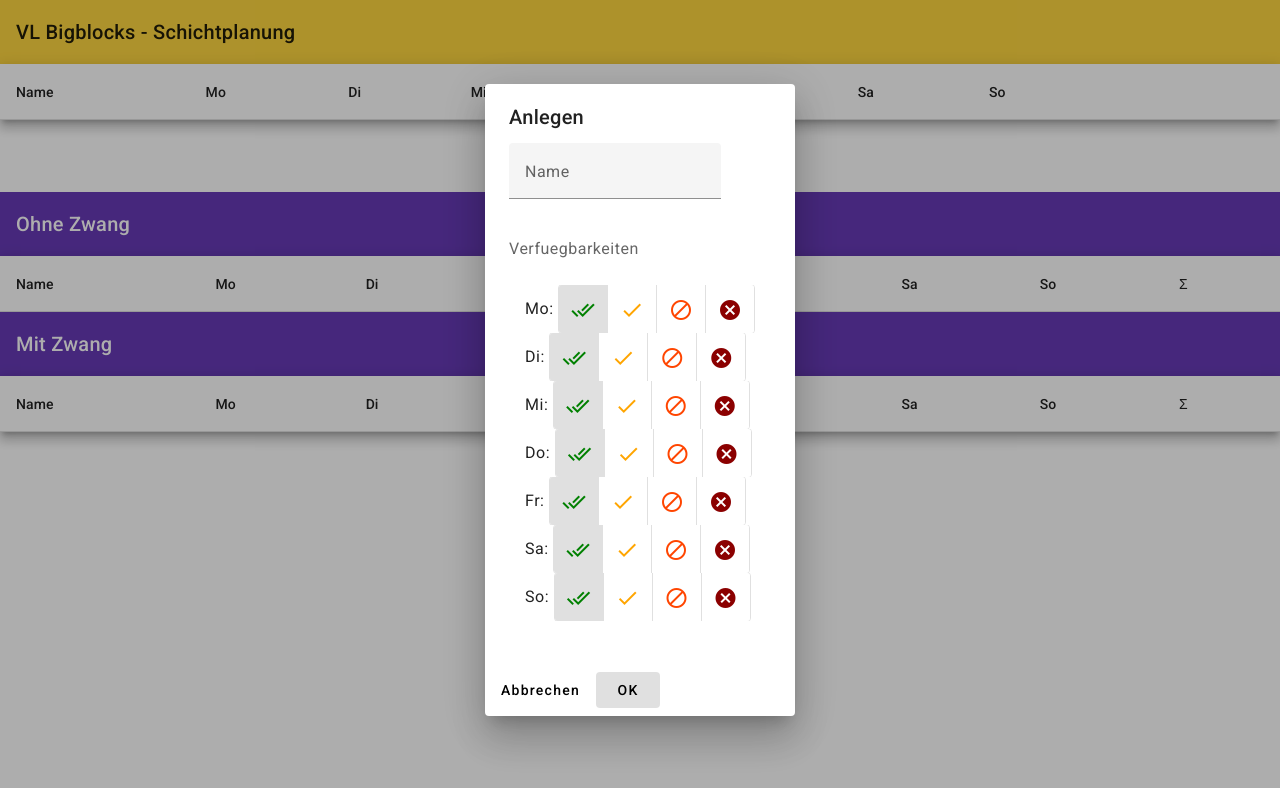
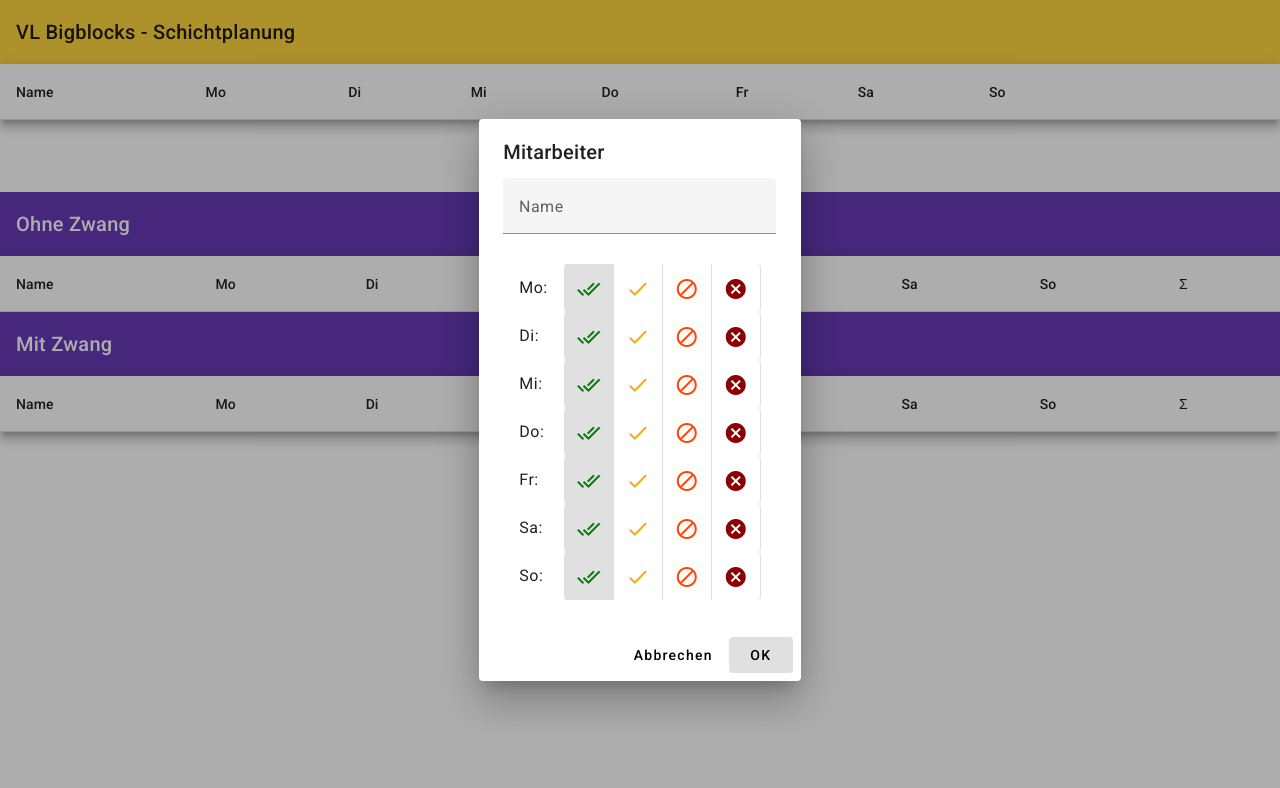
Before and after one commit to TiloHeidasch/vlbb, an Angular app: page / in a window 1280 px wide. Both pictures are taken after a click on the button "add". Shown: the top 788 px of the page. Built offline with nearby package versions, Linux system fonts and the light colour scheme.

Commit message:
Verbesserung Mitarbeiter Dialog

```diff
--- a/src/app/app.component.ts
+++ b/src/app/app.component.ts
@@ -88,8 +88,10 @@ export class AppComponent {
     });
 
     dialogRefCreate.afterClosed().subscribe((mitarbeiter) => {
-      this.mitarbeiterListe.push(mitarbeiter);
-      this.berechneBeide();
+      if (mitarbeiter) {
+        this.mitarbeiterListe.push(mitarbeiter);
+        this.berechneBeide();
+      }
     });
   }
   openEditDialog(mitarbeiter: Mitarbeiter): void {
--- a/src/app/mitarbeiter-dialog/mitarbeiter-dialog.component.html
+++ b/src/app/mitarbeiter-dialog/mitarbeiter-dialog.component.html
@@ -1,6 +1,6 @@
-<h1 mat-dialog-title>Anlegen</h1>
+<h1 mat-dialog-title>Mitarbeiter</h1>
 <div mat-dialog-content>
-    <mat-form-field >
+    <mat-form-field style="width:100%">
   <mat-label>Name</mat-label>
   <input matInput type="text" [(ngModel)]="mitarbeiter.mitarbeiterName">
   <button *ngIf="mitarbeiter.mitarbeiterName" matSuffix mat-icon-button aria-label="Clear" (click)="mitarbeiter.mitarbeiterName=''">
@@ -8,34 +8,45 @@
   </button>
 </mat-form-field>
 
-  <p>Verfuegbarkeiten</p>
   <mat-list>
     <mat-list-item>
-        Mo: <app-mitarbeiter-dialog-tag-verfuegbarkeit [verfuegbarkeit]="mitarbeiter.tagverfuegbarkeit.mo" (verfuegbarkeitvalueChange)="mitarbeiter.tagverfuegbarkeit.mo=$event" />
+      <div style="display: flex; width: 100%; justify-content: space-between; align-items:center">
+        <span style="margin-right: 1rem;">Mo:</span><app-mitarbeiter-dialog-tag-verfuegbarkeit [verfuegbarkeit]="mitarbeiter.tagverfuegbarkeit.mo" (verfuegbarkeitvalueChange)="mitarbeiter.tagverfuegbarkeit.mo=$event" />
+        </div>
     </mat-list-item>
     <mat-list-item>
-        Di: <app-mitarbeiter-dialog-tag-verfuegbarkeit [verfuegbarkeit]="mitarbeiter.tagverfuegbarkeit.di" (verfuegbarkeitvalueChange)="mitarbeiter.tagverfuegbarkeit.di=$event" />
+      <div style="display: flex; width: 100%; justify-content: space-between; align-items:center">
+        <span style="margin-right: 1rem;">Di:</span><app-mitarbeiter-dialog-tag-verfuegbarkeit [verfuegbarkeit]="mitarbeiter.tagverfuegbarkeit.di" (verfuegbarkeitvalueChange)="mitarbeiter.tagverfuegbarkeit.di=$event" />
+        </div>
     </mat-list-item>
     <mat-list-item>
-        Mi: <app-mitarbeiter-dialog-tag-verfuegbarkeit [verfuegbarkeit]="mitarbeiter.tagverfuegbarkeit.mi" (verfuegbarkeitvalueChange)="mitarbeiter.tagverfuegbarkeit.mi=$event" />
+      <div style="display: flex; width: 100%; justify-content: space-between; align-items:center">
+        <span style="margin-right: 1rem;">Mi:</span><app-mitarbeiter-dialog-tag-verfuegbarkeit [verfuegbarkeit]="mitarbeiter.tagverfuegbarkeit.mi" (verfuegbarkeitvalueChange)="mitarbeiter.tagverfuegbarkeit.mi=$event" />
+        </div>
     </mat-list-item>
     <mat-list-item>
-        Do: <app-mitarbeiter-dialog-tag-verfuegbarkeit [verfuegbarkeit]="mitarbeiter.tagverfuegbarkeit.do" (verfuegbarkeitvalueChange)="mitarbeiter.tagverfuegbarkeit.do=$event" />
+      <div style="display: flex; width: 100%; justify-content: space-between; align-items:center">
+        <span style="margin-right: 1rem;">Do:</span><app-mitarbeiter-dialog-tag-verfuegbarkeit [verfuegbarkeit]="mitarbeiter.tagverfuegbarkeit.do" (verfuegbarkeitvalueChange)="mitarbeiter.tagverfuegbarkeit.do=$event" />
+        </div>
     </mat-list-item>
     <mat-list-item>
-        Fr: <app-mitarbeiter-dialog-tag-verfuegbarkeit [verfuegbarkeit]="mitarbeiter.tagverfuegbarkeit.fr" (verfuegbarkeitvalueChange)="mitarbeiter.tagverfuegbarkeit.fr=$event" />
+      <div style="display: flex; width: 100%; justify-content: space-between; align-items:center">
+        <span style="margin-right: 1rem;">Fr:</span><app-mitarbeiter-dialog-tag-verfuegbarkeit [verfuegbarkeit]="mitarbeiter.tagverfuegbarkeit.fr" (verfuegbarkeitvalueChange)="mitarbeiter.tagverfuegbarkeit.fr=$event" />
+        </div>
     </mat-list-item>
     <mat-list-item>
-        Sa: <app-mitarbeiter-dialog-tag-verfuegbarkeit [verfuegbarkeit]="mitarbeiter.tagverfuegbarkeit.sa" (verfuegbarkeitvalueChange)="mitarbeiter.tagverfuegbarkeit.sa=$event" />
+      <div style="display: flex; width: 100%; justify-content: space-between; align-items:center">
+        <span style="margin-right: 1rem;">Sa:</span><app-mitarbeiter-dialog-tag-verfuegbarkeit [verfuegbarkeit]="mitarbeiter.tagverfuegbarkeit.sa" (verfuegbarkeitvalueChange)="mitarbeiter.tagverfuegbarkeit.sa=$event" />
+        </div>
     </mat-list-item>
     <mat-list-item>
-        So: <app-mitarbeiter-dialog-tag-verfuegbarkeit [verfuegbarkeit]="mitarbeiter.tagverfuegbarkeit.so" (verfuegbarkeitvalueChange)="mitarbeiter.tagverfuegbarkeit.so=$event" />
-    </mat-list-item>
-    <mat-list-item>
+      <div style="display: flex; width: 100%; justify-content: space-between; align-items:center">
+        <span style="margin-right: 1rem;">So:</span><app-mitarbeiter-dialog-tag-verfuegbarkeit [verfuegbarkeit]="mitarbeiter.tagverfuegbarkeit.so" (verfuegbarkeitvalueChange)="mitarbeiter.tagverfuegbarkeit.so=$event" />
+        </div>
     </mat-list-item>
   </mat-list>
 </div>
-<div mat-dialog-actions>
+<div mat-dialog-actions style="display: flex; justify-content: end;">
   <button mat-button (click)="onNoClick()">Abbrechen</button>
   <button mat-button [mat-dialog-close]="mitarbeiter" cdkFocusInitial>OK</button>
 </div>
```
